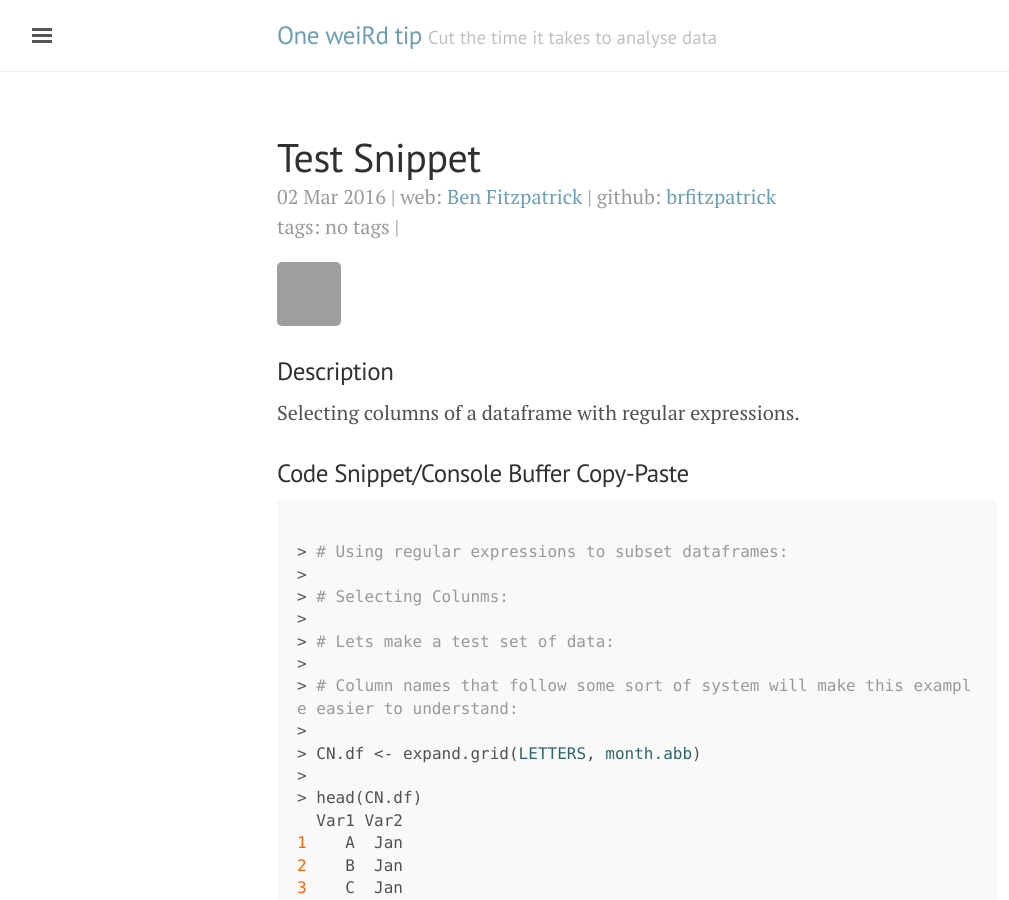
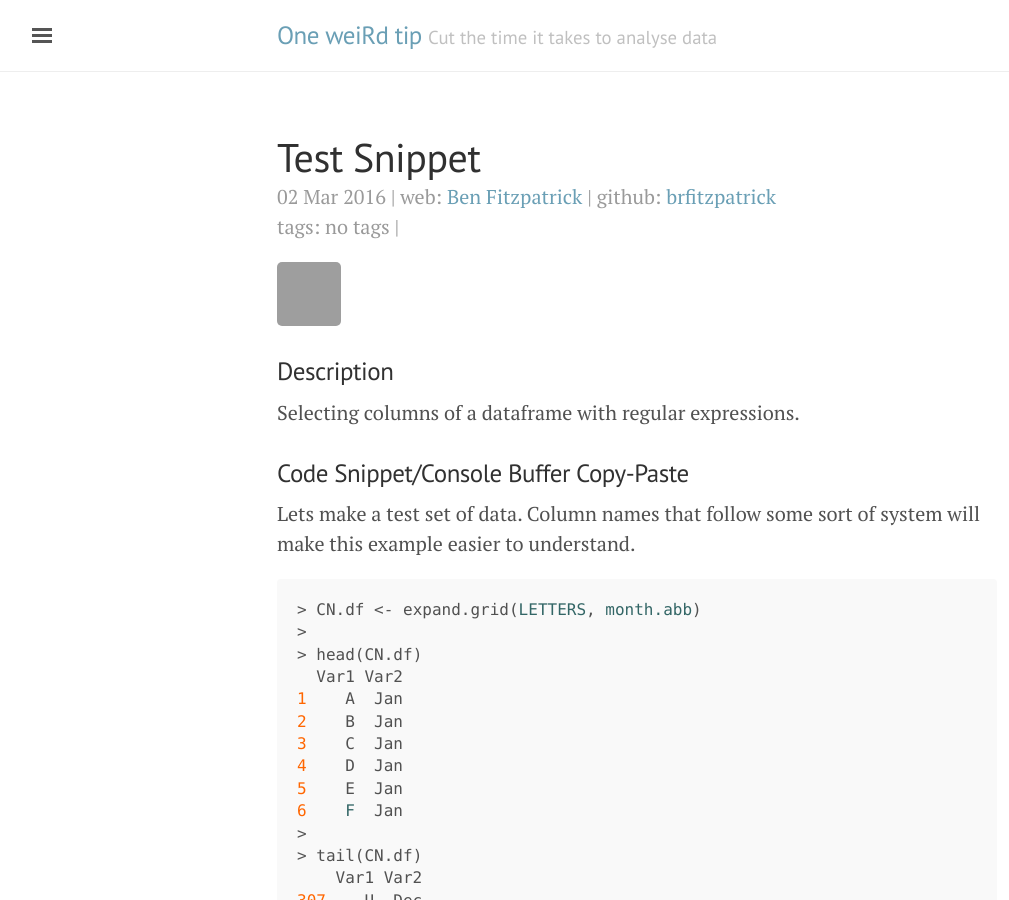
Before and after one commit to bragqut/bragqut.github.io, a Jekyll site: the page built from _posts/2016-03-02-selecting-cols-w-regexp.md, in a window 1280 px wide and 900 px high. Shown: the whole window, without its empty margins (3-1012 px from the left). Built offline with Jekyll 4.4.1, drawn with Linux system fonts in a browser that asks for light colours; comment, search, counter and statistics services are not loaded; some of the changed text lies outside the part shown; grey boxes are pictures that could not be loaded.

Commit message:
comments to normal text

````diff
--- a/_posts/2016-03-02-selecting-cols-w-regexp.md
+++ b/_posts/2016-03-02-selecting-cols-w-regexp.md
@@ -10,16 +10,10 @@ Selecting columns of a dataframe with regular expressions.
 
 ### Code Snippet/Console Buffer Copy-Paste
 
+Lets make a test set of data.
+Column names that follow some sort of system will make this example easier to understand.
+
 ``` r
-
-> # Using regular expressions to subset dataframes:
->
-> # Selecting Colunms:
->
-> # Lets make a test set of data:
->
-> # Column names that follow some sort of system will make this example easier to understand:
->
 > CN.df <- expand.grid(LETTERS, month.abb)
 >
 > head(CN.df)
@@ -85,11 +79,12 @@ Selecting columns of a dataframe with regular expressions.
 [1] 100 312
 >
 > colnames(Data) <- CN.df$CN
->
-> # we're now going to select columns using regular expressions
->
-> # let's practise this just with the column names themselve first
->
+```
+we're now going to select columns using regular expressions
+
+let's practise this just with the column names themselve first
+
+``` r
 > grep(pattern = 'Feb', x = colnames(Data))
  [1] 27 28 29 30 31 32 33 34 35 36 37 38 39 40 41 42 43 44 45 46 47 48 49 50 51
 [26] 52
````
